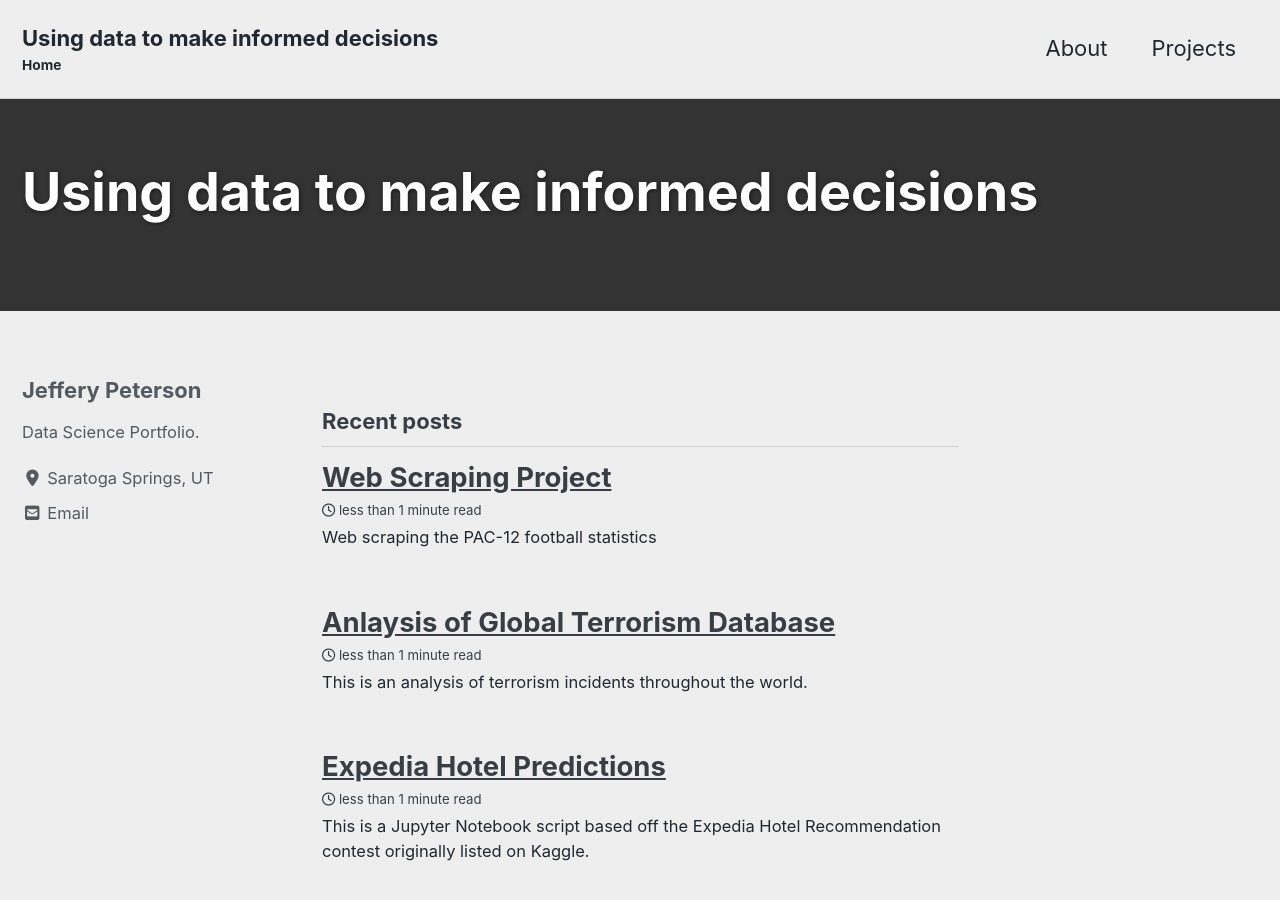
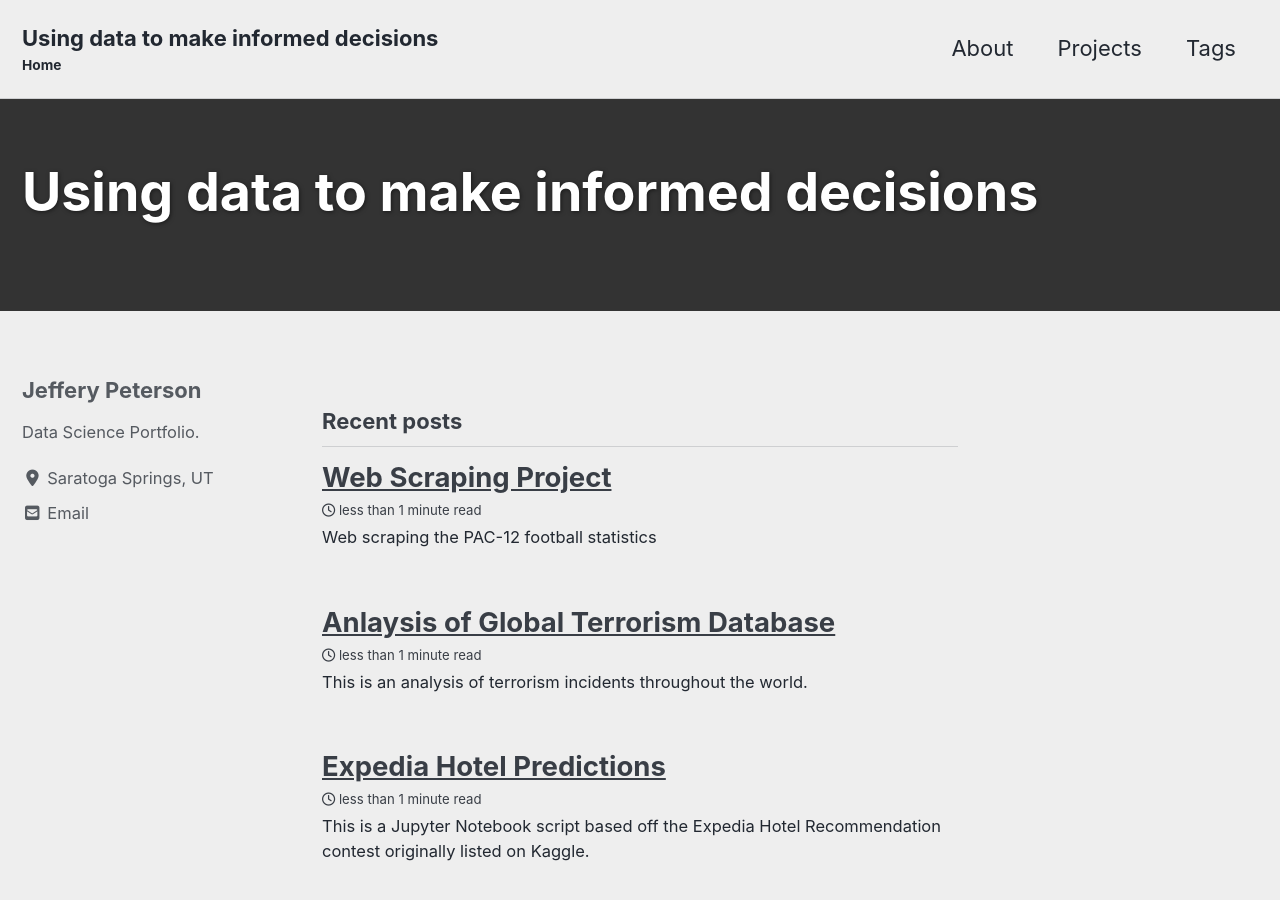
Before and after one commit to jdp71/jdp71.github.io, a Jekyll site: the page built from index.html, in a window 1280 px wide and 900 px high. Built offline with Jekyll 4.4.1, drawn with Linux system fonts in a browser that asks for light colours; cached includes are drawn as plain includes; nearby versions of some CDN libraries; the list of posts is cut into pages by our own code.

Commit message:
navigation

```diff
--- a/_data/navigation.yml
+++ b/_data/navigation.yml
@@ -4,6 +4,8 @@ main:
     url: /about/
   - title: "Projects"
     url: /projects/
+  - title: "Tags"
+    url: /tags/
   # - title: "About"
   #   url: https://mmistakes.github.io/minimal-mistakes/about/
   # - title: "Sample Posts"
```
